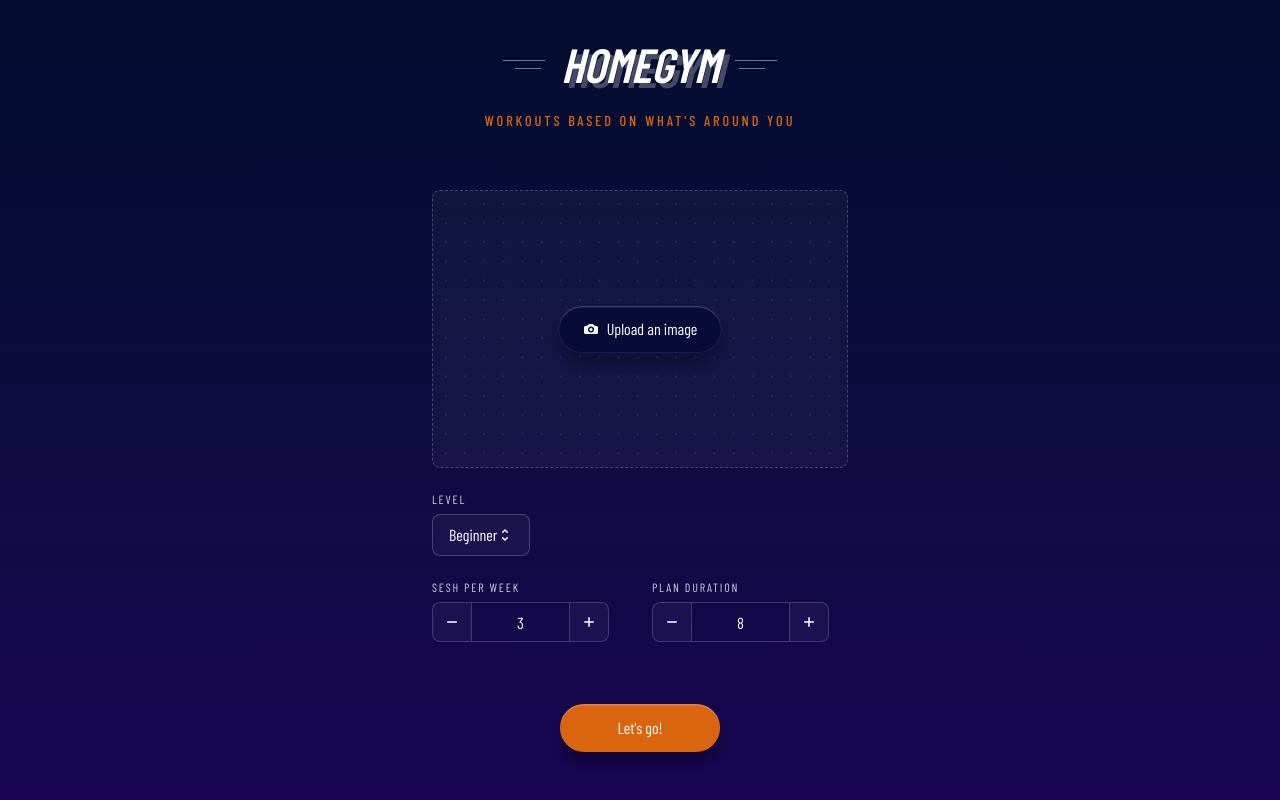
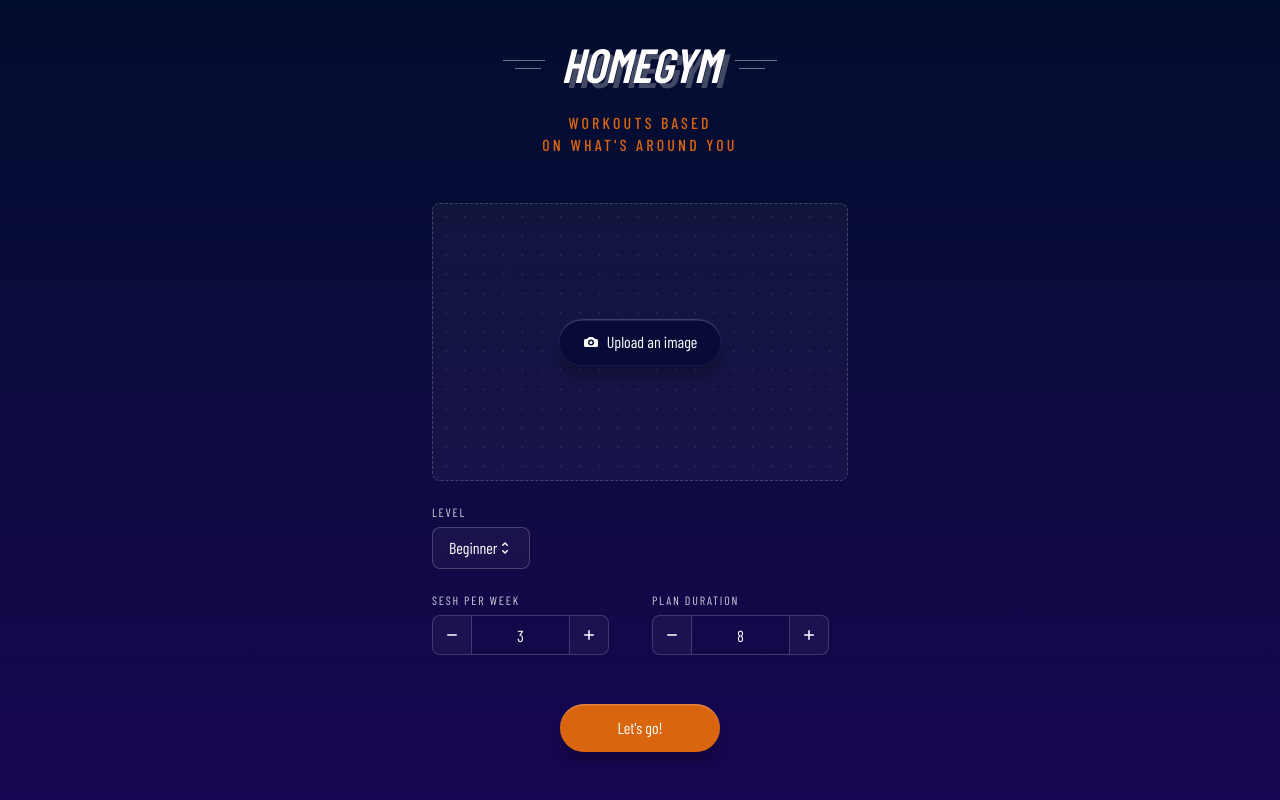
Before and after one commit to michelemazzucco/home-gym-app, a Next.js app: page / in a window 1280 px wide. Built offline with nearby package versions, Linux system fonts and the light colour scheme; a web font is replaced by a local one.

Commit message:
still improving the docs

```diff
--- a/app/global.css
+++ b/app/global.css
@@ -184,8 +184,8 @@ h6 {
 
   .app-header__subtitle {
     font-style: normal;
-    font-size: 0.9rem;
-    line-height: 1.3em;
+    font-size: 1rem;
+    line-height: 1.4em;
     text-align: center;
     letter-spacing: 0.2em;
     text-transform: uppercase;
--- a/app/page.tsx
+++ b/app/page.tsx
@@ -56,7 +56,10 @@ export default function Home() {
     <div className="app-wrapper">
       <header className="app-header">
         <Logo />
-        <h2 className="app-header__subtitle">Workouts based on what&apos;s around you</h2>
+        <h2 className="app-header__subtitle">
+          Workouts based
+          <br /> on what&apos;s around you
+        </h2>
       </header>
       <main className="app-main">
         <Form
```
Also changed, not shown: 5 other files (tests, documents, lock files or other folders).
